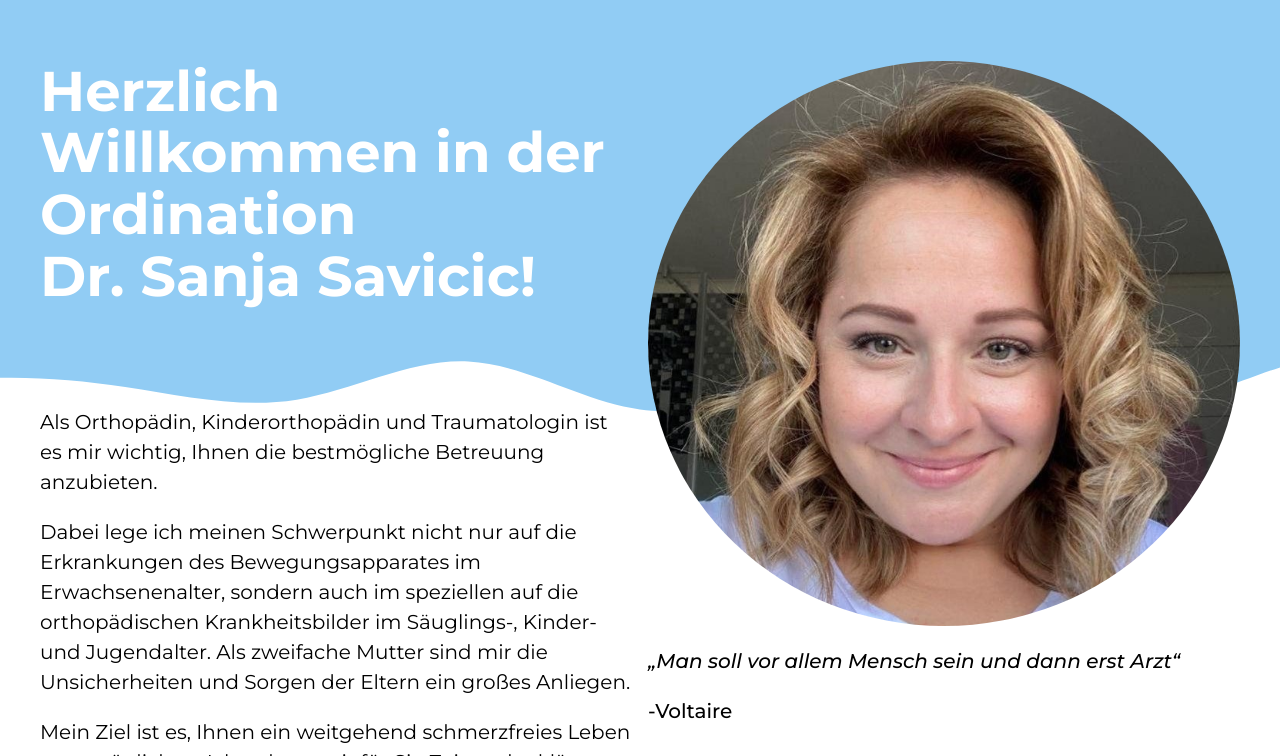
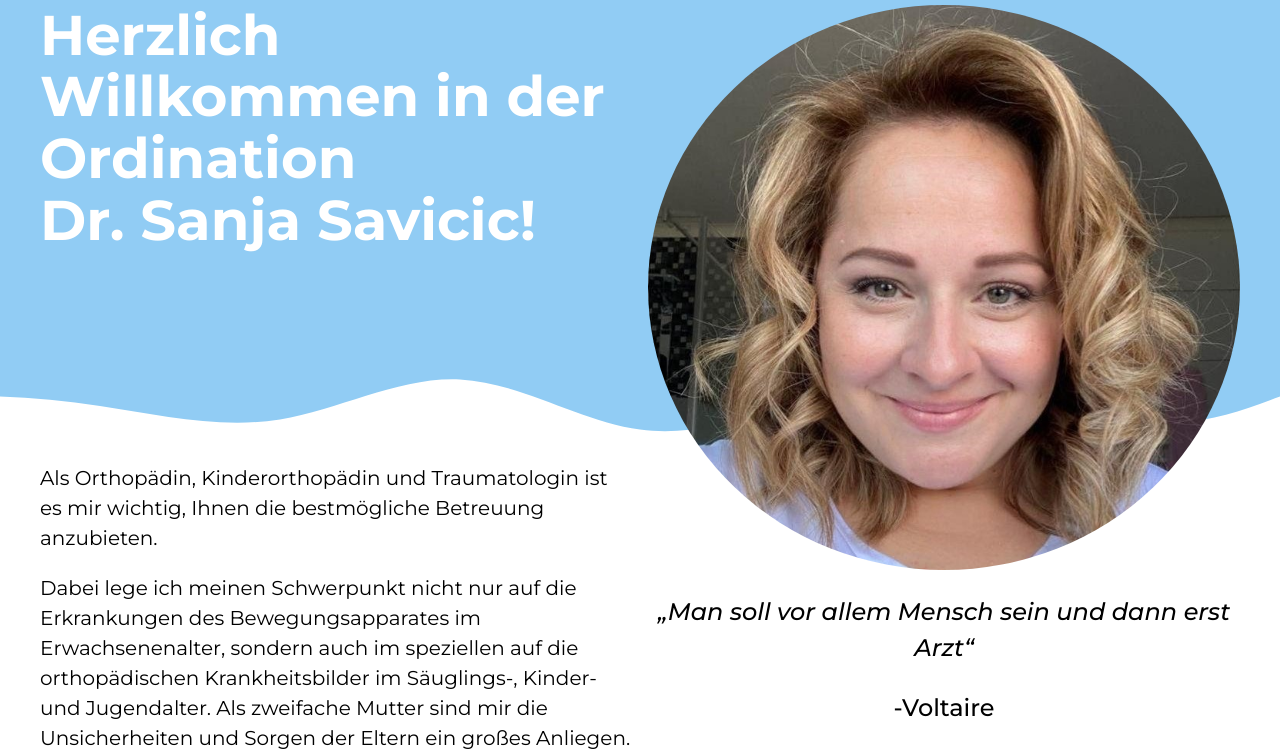
Before and after one commit to DavidKrstevski/orthopaedie-savicic, a website built with Vite: page index.html in a window 1280 px wide. Shown: the part 293-1049 px from the top of the page. Built offline with nearby package versions, Linux system fonts and the light colour scheme.

Commit message:
Fix Sanja on Desktop

```diff
--- a/index.html
+++ b/index.html
@@ -35,11 +35,11 @@
     </header>
 
     <main>
-      <section class="padding-block-900 wave">
+      <section class="padding-block-900-small-top wave">
         <div class="container">
           <div class="even-columns">
             <div class="flow" style="--flow-spacer: 1em">
-              <h1 class="text-neutral-900 fs-h1 fw-bold center-text-on-mobile" style="padding-bottom: 5rem;">Herzlich Willkommen in der Ordination<br>Dr. Sanja Savicic!</h1>
+              <h1 class="title text-neutral-900 fs-h1 fw-bold center-text-on-mobile">Herzlich Willkommen in der Ordination<br>Dr. Sanja Savicic!</h1>
               <p>Als Orthopädin, Kinderorthopädin und Traumatologin ist es mir wichtig, Ihnen die bestmögliche Betreuung anzubieten.</p>
               <p>Dabei lege ich meinen Schwerpunkt nicht nur auf die Erkrankungen des Bewegungsapparates im Erwachsenenalter, sondern auch im speziellen auf die orthopädischen Krankheitsbilder im Säuglings-, Kinder- und Jugendalter. Als zweifache Mutter sind mir die Unsicherheiten und Sorgen der Eltern ein großes Anliegen.</p>
               <p>Mein Ziel ist es, Ihnen ein weitgehend schmerzfreies Leben zu ermöglichen. Ich nehme mir für Sie Zeit und erkläre Ihnen ausführlich, welche Therapie ich Ihnen empfehle.</p>
@@ -49,7 +49,10 @@
             </div>
             <div class="flow" style="--flow-spacer: 1em">
               <img class="round-border center" src="images/sanja.jpg" alt="Dr. Sanja Savicic">
-              <p class="fw-medium-italic">„Man soll vor allem Mensch sein und dann erst Arzt“</p><p class="fw-medium">-Voltaire</p>
+              <div class="fs-quote center-text">
+                <p class="fw-medium-italic" data-width="wide">„Man soll vor allem Mensch sein und dann erst Arzt“</p>
+                <p class="fw-medium" data-width="wide">-Voltaire</p>
+              </div>
             </div>
           </div>
         </div>
--- a/style.css
+++ b/style.css
@@ -39,6 +39,7 @@
   --fs-body: var(--fs-16);
   --fs-button: var(--fs-14);
   --fs-copyright: var(--fs-12);
+  --fs-quote: var(--fs-18);
 
   --size-100: .25rem;
   --size-200: .5rem;
@@ -67,6 +68,7 @@
     --fs-body: var(--fs-20);
     --fs-button: var(--fs-18);
     --fs-copyright: var(--fs-14);
+    --fs-quote: var(--fs-24)
   }
 }
 
@@ -188,6 +190,16 @@ p[data-width="wide"]{
 .button[data-type="inverted"]:focus-visible {
   background-color: var(--clr-neutral-900);
   color: var(--clr-primary-1);
+}
+
+.title {
+  padding-bottom: var(--size-1000);
+}
+
+@media (min-width: 50em){
+  .title {
+    padding-bottom: var(--size-1500);
+  }
 }
 
 /* navigation */
@@ -370,6 +382,7 @@ p[data-width="wide"]{
 }
 .fs-h3 {font-size: var(--fs-h3);}
 .fs-copyright {font-size: var(--fs-copyright);}
+.fs-quote {font-size: var(--fs-quote);}
 
 .fs-xs {font-size: var(--fs-14);}
 .fs-s {font-size: var(--fs-16);}
@@ -384,6 +397,10 @@ p[data-width="wide"]{
 .padding-horizontal-900 {
   padding-left: var(--size-900);
   padding-right: var(--size-900);
+}
+
+.padding-block-900-small-top {
+  padding-block: var(--size-900);
 }
 
 .border-200 {
@@ -468,6 +485,10 @@ p[data-width="wide"]{
     --padding: 2.5rem;
   }
 
+  .padding-block-900-small-top {
+    padding-block: var(--size-200) var(--size-900);
+  }
+
   .even-columns {
     grid-auto-flow: column;
     grid-auto-columns: 1fr;
```
